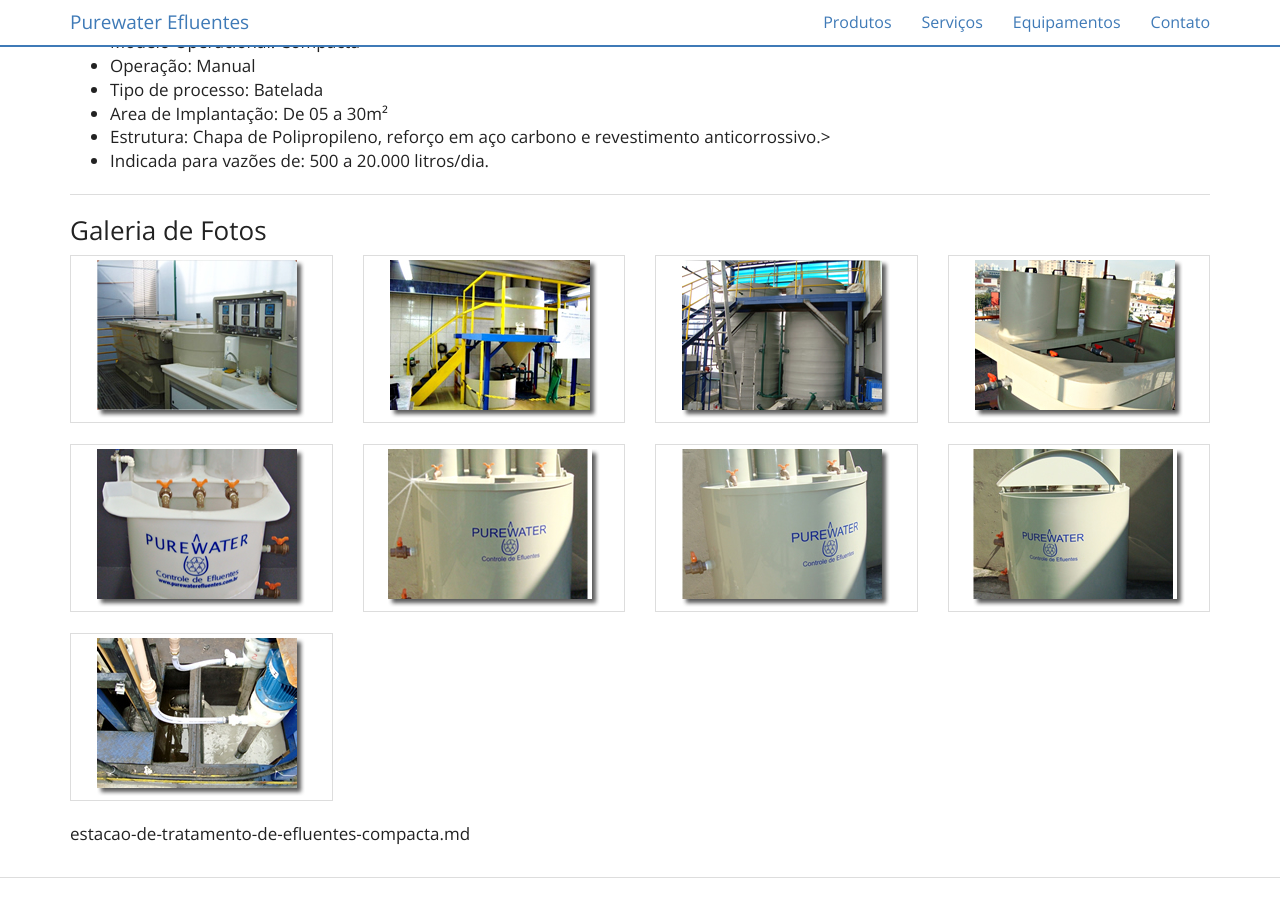
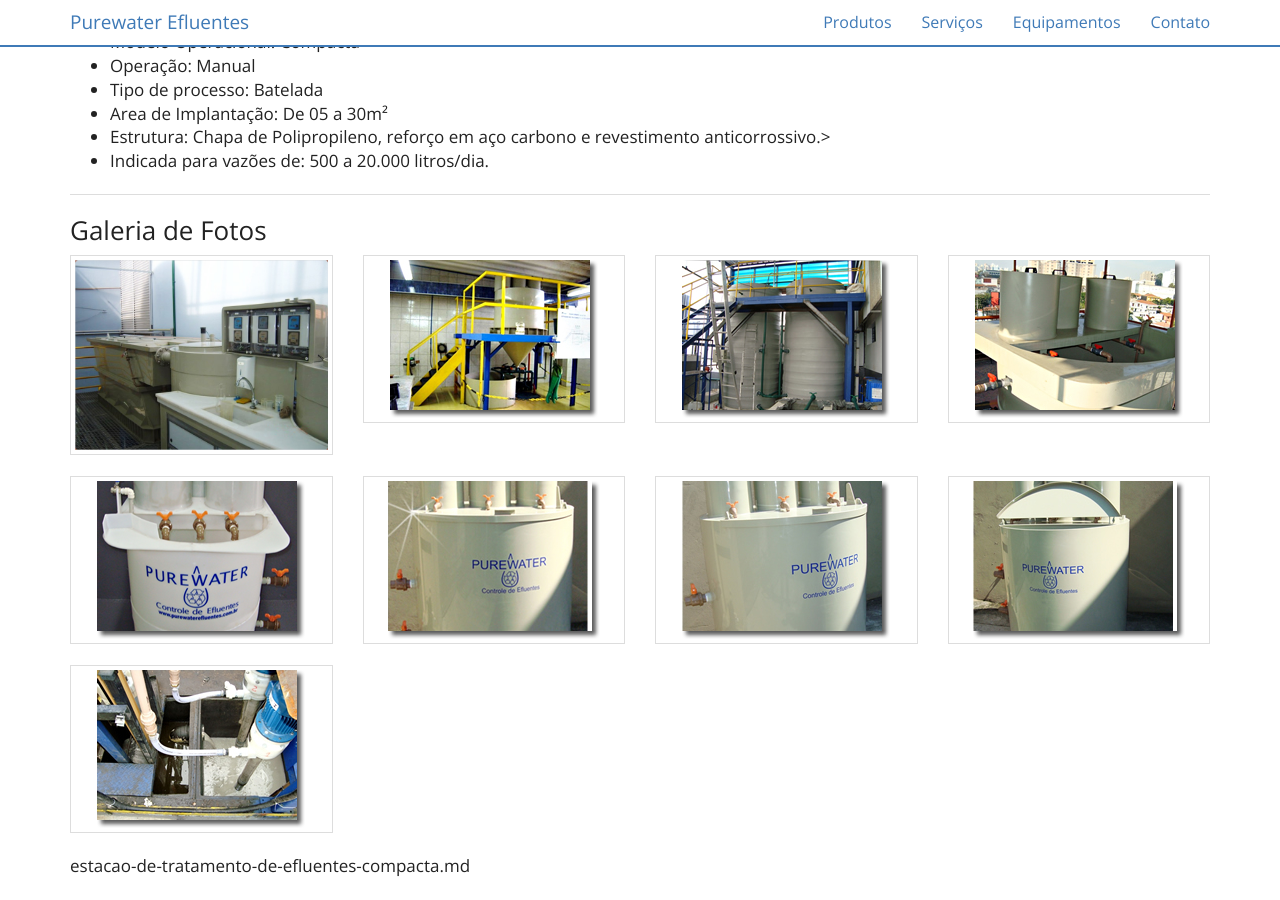
Before and after one commit to purewaterefluentes/purewaterefluentes.github.io, a Jekyll site: the page built from servicos/estacao-de-tratamento-de-efluentes-compacta.md, in a window 1280 px wide and 900 px high, scrolled down 851 px. Built offline with Jekyll 4.4.1, drawn with Linux system fonts in a browser that asks for light colours; nearby versions of some CDN libraries; library files that are not in the unit come from our copies.

Commit message:
Update galeria-ete-compacta.html

```diff
--- a/_includes/purewater/servicos/galeria-ete-compacta.html
+++ b/_includes/purewater/servicos/galeria-ete-compacta.html
@@ -1,50 +1,50 @@
 <div class="row">
     <div class="col-lg-3 col-md-4 col-xs-6 ">
-        <a class="thumbnail" href="#" data-image-id="" data-toggle="modal" data-title="ETE Compacta" data-image="../../website/images/ete_compacta_01.jpg" data-target="#image-gallery">
-            <img class="img-responsive purewater-thumbnail" src="../../website/images/small/ete_compacta_01.png">
+        <a class="thumbnail" href="#" data-image-id="" data-toggle="modal" data-title="Estação de tratamento de efluentes compacta" data-image="../../website/images/Estação-tratamento-efluentes-compacta_1.jpg" data-target="#image-gallery">
+            <img class="img-responsive purewater-thumbnail" src="../../website/images/Estação-tratamento-efluentes-compacta_1.jpg">
         </a>
     </div>
         <div class="col-lg-3 col-md-4 col-xs-6 ">
-        <a class="thumbnail" href="#" data-image-id="" data-toggle="modal" data-title="ETE Compacta" data-image="../../website/images/ete_compacta_02.jpg" data-target="#image-gallery">
+        <a class="thumbnail" href="#" data-image-id="" data-toggle="modal" data-title="Estação de tratamento de efluentes compacta" data-image="../../website/images/ete_compacta_02.jpg" data-target="#image-gallery">
             <img class="img-responsive purewater-thumbnail" src="../../website/images/small/ete_compacta_02.png">
         </a>
     </div>
     <div class="col-lg-3 col-md-4 col-xs-6 ">
-        <a class="thumbnail" href="#" data-image-id="" data-toggle="modal" data-title="ETE Compacta" data-image="../../website/images/ete_compacta_03.jpg" data-target="#image-gallery">
+        <a class="thumbnail" href="#" data-image-id="" data-toggle="modal" data-title="Estação de tratamento de efluentes compacta" data-image="../../website/images/ete_compacta_03.jpg" data-target="#image-gallery">
             <img class="img-responsive purewater-thumbnail" src="../../website/images/small/ete_compacta_03.png">
         </a>
     </div>
     <div class="col-lg-3 col-md-4 col-xs-6 ">
-        <a class="thumbnail" href="#" data-image-id="" data-toggle="modal" data-title="ETE Compacta" data-image="../../website/images/ete_compacta_04.jpg" data-target="#image-gallery">
+        <a class="thumbnail" href="#" data-image-id="" data-toggle="modal" data-title="Estação de tratamento de efluentes compacta" data-image="../../website/images/ete_compacta_04.jpg" data-target="#image-gallery">
             <img class="img-responsive purewater-thumbnail" src="../../website/images/small/ete_compacta_04.png">
         </a>
     </div>
 </div>
 <div class="row">
     <div class="col-lg-3 col-md-4 col-xs-6 ">
-        <a class="thumbnail" href="#" data-image-id="" data-toggle="modal" data-title="ETE Compacta" data-image="../../website/images/ete_compacta_05.jpg" data-target="#image-gallery">
+        <a class="thumbnail" href="#" data-image-id="" data-toggle="modal" data-title="Estação de tratamento de efluentes compacta" data-image="../../website/images/ete_compacta_05.jpg" data-target="#image-gallery">
             <img class="img-responsive purewater-thumbnail" src="../../website/images/small/ete_compacta_05.png">
         </a>
     </div>
     <div class="col-lg-3 col-md-4 col-xs-6 ">
-        <a class="thumbnail" href="#" data-image-id="" data-toggle="modal" data-title="ETE Compacta" data-image="../../website/images/ete_compacta_06.jpg" data-target="#image-gallery">
+        <a class="thumbnail" href="#" data-image-id="" data-toggle="modal" data-title="Estação de tratamento de efluentes compacta" data-image="../../website/images/ete_compacta_06.jpg" data-target="#image-gallery">
             <img class="img-responsive purewater-thumbnail" src="../../website/images/small/ete_compacta_06.png">
         </a>
     </div>
     <div class="col-lg-3 col-md-4 col-xs-6 ">
-        <a class="thumbnail" href="#" data-image-id="" data-toggle="modal" data-title="ETE Compacta" data-image="../../website/images/ete_compacta_07.jpg" data-target="#image-gallery">
+        <a class="thumbnail" href="#" data-image-id="" data-toggle="modal" data-title="Estação de tratamento de efluentes compacta" data-image="../../website/images/ete_compacta_07.jpg" data-target="#image-gallery">
             <img class="img-responsive purewater-thumbnail" src="../../website/images/small/ete_compacta_07.png">
         </a>
     </div>
     <div class="col-lg-3 col-md-4 col-xs-6 ">
-        <a class="thumbnail" href="#" data-image-id="" data-toggle="modal" data-title="ETE Compacta" data-image="../../website/images/ete_compacta_08.jpg" data-target="#image-gallery">
+        <a class="thumbnail" href="#" data-image-id="" data-toggle="modal" data-title="Estação de tratamento de efluentes compacta" data-image="../../website/images/ete_compacta_08.jpg" data-target="#image-gallery">
             <img class="img-responsive purewater-thumbnail" src="../../website/images/small/ete_compacta_08.png">
         </a>
     </div>
 </div>
 <div class="row">
     <div class="col-lg-3 col-md-4 col-xs-6 ">
-        <a class="thumbnail" href="#" data-image-id="" data-toggle="modal" data-title="ETE Compacta" data-image="../../website/images/ete_compacta_09.jpg" data-target="#image-gallery">
+        <a class="thumbnail" href="#" data-image-id="" data-toggle="modal" data-title="Estação de tratamento de efluentes compacta" data-image="../../website/images/ete_compacta_09.jpg" data-target="#image-gallery">
             <img class="img-responsive purewater-thumbnail" src="../../website/images/small/ete_compacta_09.png">
         </a>
     </div>
```
